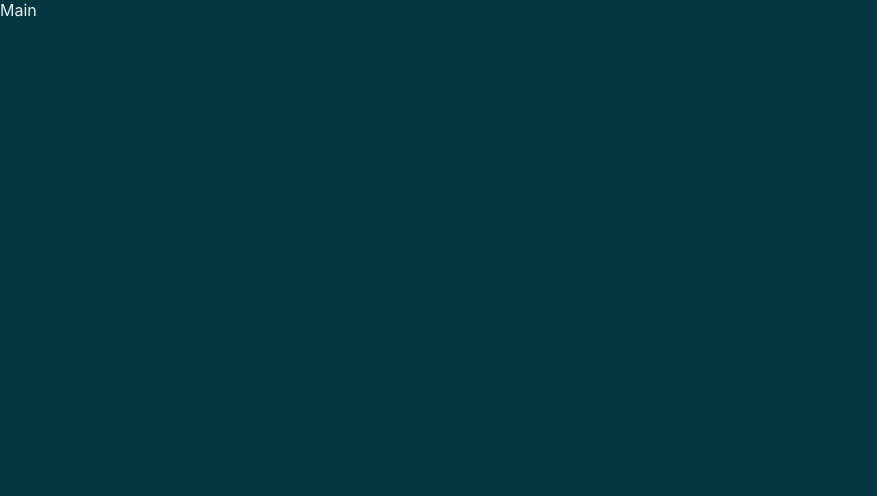
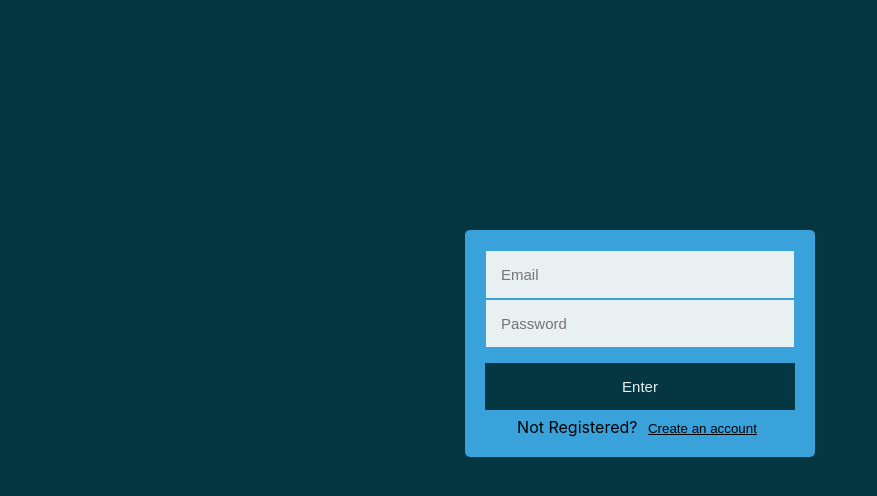
Before and after one commit to Umayanga98H/Expense-Tracker, a React (Create React App) app: page / in a window 1280 px wide. Shown: the top 496 px of the page, without its empty margins (0-877 px from the left). Built offline with nearby package versions, Linux system fonts and the light colour scheme.

Commit message:
Regiter,Login and Firebase setup

```diff
--- a/package.json
+++ b/package.json
@@ -6,6 +6,7 @@
     "@testing-library/jest-dom": "^5.16.4",
     "@testing-library/react": "^13.2.0",
     "@testing-library/user-event": "^13.5.0",
+    "firebase": "^9.8.1",
     "react": "^18.1.0",
     "react-dom": "^18.1.0",
     "react-scripts": "5.0.1",
--- a/src/App.js
+++ b/src/App.js
@@ -3,7 +3,7 @@ import Main from './components/Main';
 
 function App() {
   return (
-    <>Main</>
+    <Main/>
   );
 }
 
--- a/src/components/Forms/Login.css
+++ b/src/components/Forms/Login.css
@@ -1,7 +1,7 @@
 .regField{
     width: 100%;
-    background-color: #39A2DB;
-    color: #E8F0F2;
+    background-color: #E8F0F2;
+    color: #000000;
     border: 1px solid #39A2DB;
     padding: 15px;
     box-sizing: border-box;
@@ -11,11 +11,11 @@
 
 .submitBtn{
     width:100%;
-    background: #A2DBFA;
+    background: #053742;
     border: 0;
     color: #E8F0F2;
     padding: 15px;
-    margin: 10px 0 0 0;
+    margin: 15px 0 0 0;
     font-size: 15px;
     cursor: pointer;
 
@@ -25,16 +25,14 @@
     text-align: center;
     margin: 7px 0 0 0;
     display: block;
+    color:#000000;
 
 }
 
 .linkBtn{
-    border:0;
-    background-color:#A2DBFA;
     text-decoration: underline;
-    color: #E8F0F2;
-    padding: 0;
-    margin :0;
-
-
+    color: #000000;
+    cursor: pointer;
+    background-color:#39A2DB;
+    border: 0;
 }
--- a/src/components/Forms/Login.js
+++ b/src/components/Forms/Login.js
@@ -1,7 +1,7 @@
-import React,{ component } from 'react';
+import React,{ Component } from 'react';
 import './Login.css';
 
-class Login extends component{
+class Login extends Component{
     state= {
         email: '',
         password: '',
@@ -12,9 +12,19 @@ class Login extends component{
         return(
             <>
                 <form>
-                    <input type="text" className="regField" placeholder="Email" name="email"/>
-                    <input type="password" className="regField" placeholder="Password" name="password"/>
-                    <input type="submit" className="sunmitBtn" value="Enter"/>
+                    <input type="text"
+                    className="regField"
+                    placeholder="Email"
+                    name="email"/>
+
+                    <input type="password"
+                    className="regField"
+                    placeholder="Password"
+                    name="password"/>
+
+                    <input type="submit"
+                    className="submitBtn"
+                    value="Enter"/>
                 </form>
             </>
         )
--- a/src/components/Forms/Register.js
+++ b/src/components/Forms/Register.js
@@ -0,0 +1,69 @@
+import React,{ Component } from 'react';
+import fire from '../../config/Fire';
+import './Login.css';
+
+class Register extends Component{
+    state= {
+        email: '',
+        password: '',
+        displayName:'',
+        fireErrors: ''
+    }
+
+    handleChange = e =>{
+        this.setState({
+            [e.target.name]: e.target.value
+        })
+    }
+
+    register = e => {
+        e.preventDefault();
+        fire.auth().createUserWithEmailAndPassword(this.state.email,this.state.password).then((user) => {
+            var currentUser = fire.auth().currentUser;
+            currentUser.updateProfile({
+                displayName: this.state.displayName
+            })
+        }).catch((error) =>{
+            this.setState({fireErrors: error.message})
+        });
+    }
+
+    render(){
+        let errorNotification = this.state.fireErrors ?
+        (<div className="Error">{this.state.fireErrors}</div>) : null;
+        return(
+            <>
+            {errorNotification}
+                <form>
+                    <input type="text"
+                    className="regField"
+                    placeholder="Your Name"
+                    onChange={this.handleChange}
+                    value={this.state.displayName}
+                    name="displayName"/>
+
+                    <input type="text"
+                    className="regField"
+                    placeholder="Email"
+                    onChange={this.handleChange}
+                    value={this.state.email}
+                    name="email"/>
+
+                    <input type="password"
+                    className="regField"
+                    placeholder="Password"
+                    onChange={this.handleChange}
+                    value={this.state.password}
+                    name="password"/>
+
+                    <input type="submit"
+                    onClick={this.register}
+                    className="submitBtn"
+                    value="Register"/>
+                </form>
+            </>
+        )
+    }
+}
+
+export default Register;
--- a/src/components/Main.css
+++ b/src/components/Main.css
@@ -6,9 +6,16 @@
     padding: 20px;
     width: 100%;
     max-width: 350px;
-    margin: 100px auto;
+    margin: 230px auto;
     display: table;
     box-shadow:0 4px 8px 0 rgba(0,0,0,0,0.2) , 0 6px 20px 0 rgba(0,0,0,0.19);
+}
 
+.Error{
+    padding: 10px;
+    background-color: #feeaea;
+    border: 1px solid #fadadb;
+    margin-bottom:10px;
+    border-radius:3px;
 
 }
--- a/src/components/Main.js
+++ b/src/components/Main.js
@@ -1,27 +1,63 @@
 import React,{ Component } from 'react';
 import './Main.css';
+import fire from '../config/Fire';
 import Login from './Forms/Login';
+import Register from './Forms/Register';
+
 
 
 export default class Main extends Component{
 
     state = {
-        user: 1 ,
-        loading: true
+        user: 1,
+        loading: true,
+        formSwitcher: false
+
+    }
+
+    /*componentDidMount(){
+        this.authListene();
+    }
+
+    authListene(){
+        fire.auth().onAuthStateChanged((user) => {
+            if(user){
+                this.setState({user});
+            }else{
+                this.setState({user:null});
+            }
+        });
+    }*/
+
+    formSwitcher = (action) =>{
+        console.log(action);
+        this.setState({
+            formSwitcher: action === 'register' ? true : false
+        })
     }
 
    render (){
+
+    const form = !this.state.formSwitcher ? <Login/> : <Register/>;
         return(
         <>
             <div className="mainBlock">
-                <Login/>
-                <span className="underLine">
-                    Not Registered?
-                    <buttton className="linkBtn">Create an account</buttton>
-                </span>
+                {form}
+                {!this.state.formSwitcher ?
+                    (<span className="underLine">
+                        Not Registered? <button
+                        onClick={ () => this.formSwitcher(!this.state.formSwitcher ? 'register' : 'login')}
+                        className="linkBtn">Create an account</button>
+                    </span>) : (
+                        <span className="underLine">
+                        Have an account? <button
+                        onClick={ () => this.formSwitcher(!this.state.formSwitcher ? 'register' : 'login')}
+                        className="linkBtn">Sign in</button>
+                        </span>
+                    )
+                }
             </div>
         </>
         );
     }
-
 }
--- /dev/null
+++ b/src/config/Fire.js
@@ -0,0 +1,15 @@
+import firebase from 'firebase/compat/app';
+
+const config={
+    apiKey: "AIzaSyBzv8HYGW0qBU3IoFjZOU5Ojl3KOmEUaTg",
+    authDomain: "react-expense-856bc.firebaseapp.com",
+    projectId: "react-expense-856bc",
+    storageBucket: "react-expense-856bc.appspot.com",
+    messagingSenderId: "531980097359",
+    appId: "1:531980097359:web:589819d34d9a215952573a",
+    measurementId: "G-PR8Q5YQ5C7"
+
+}
+
+const fire=firebase.initializeApp(config);
+export default fire;
```
Also changed, not shown: 1 other file (tests, documents, lock files or other folders).
